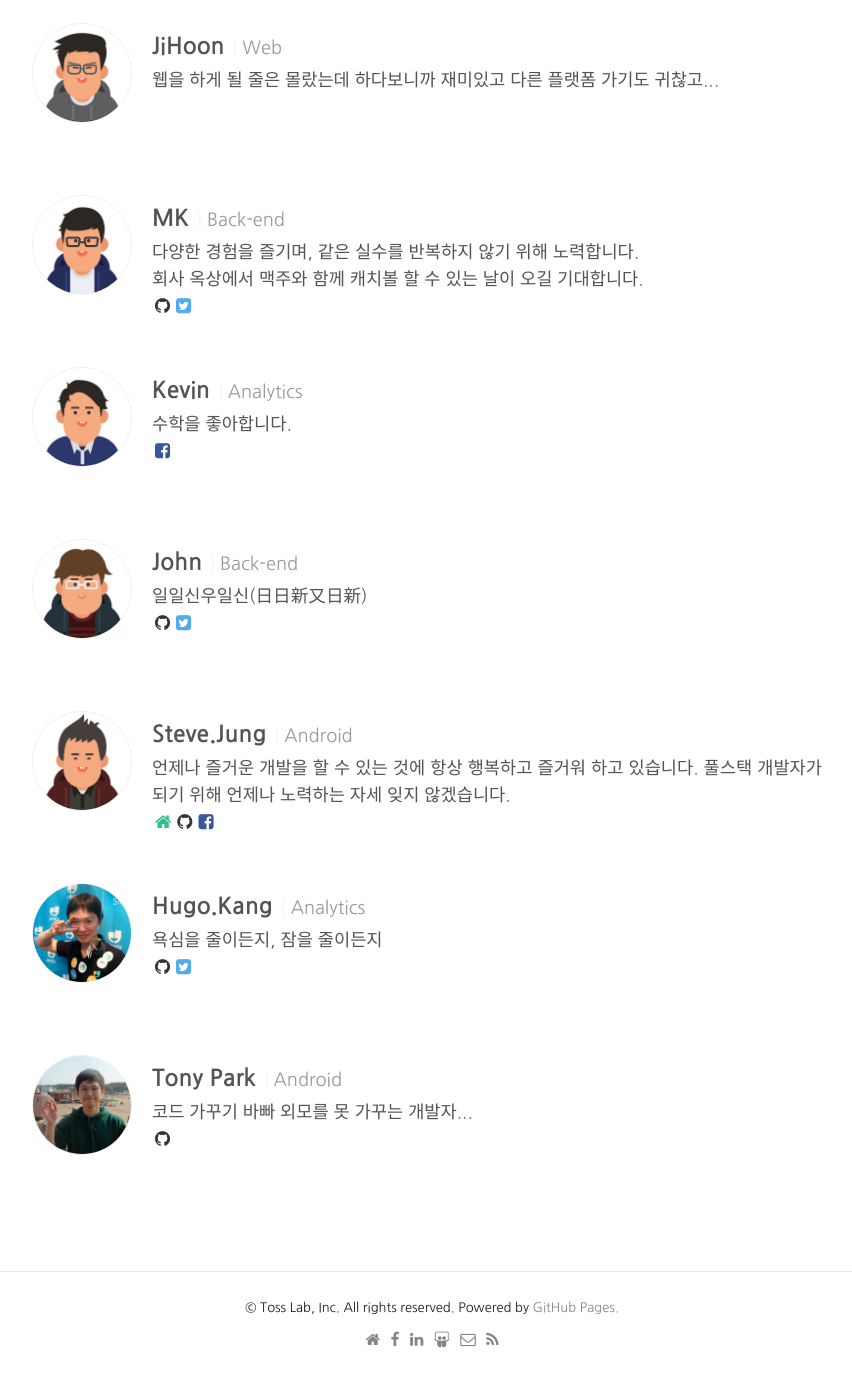
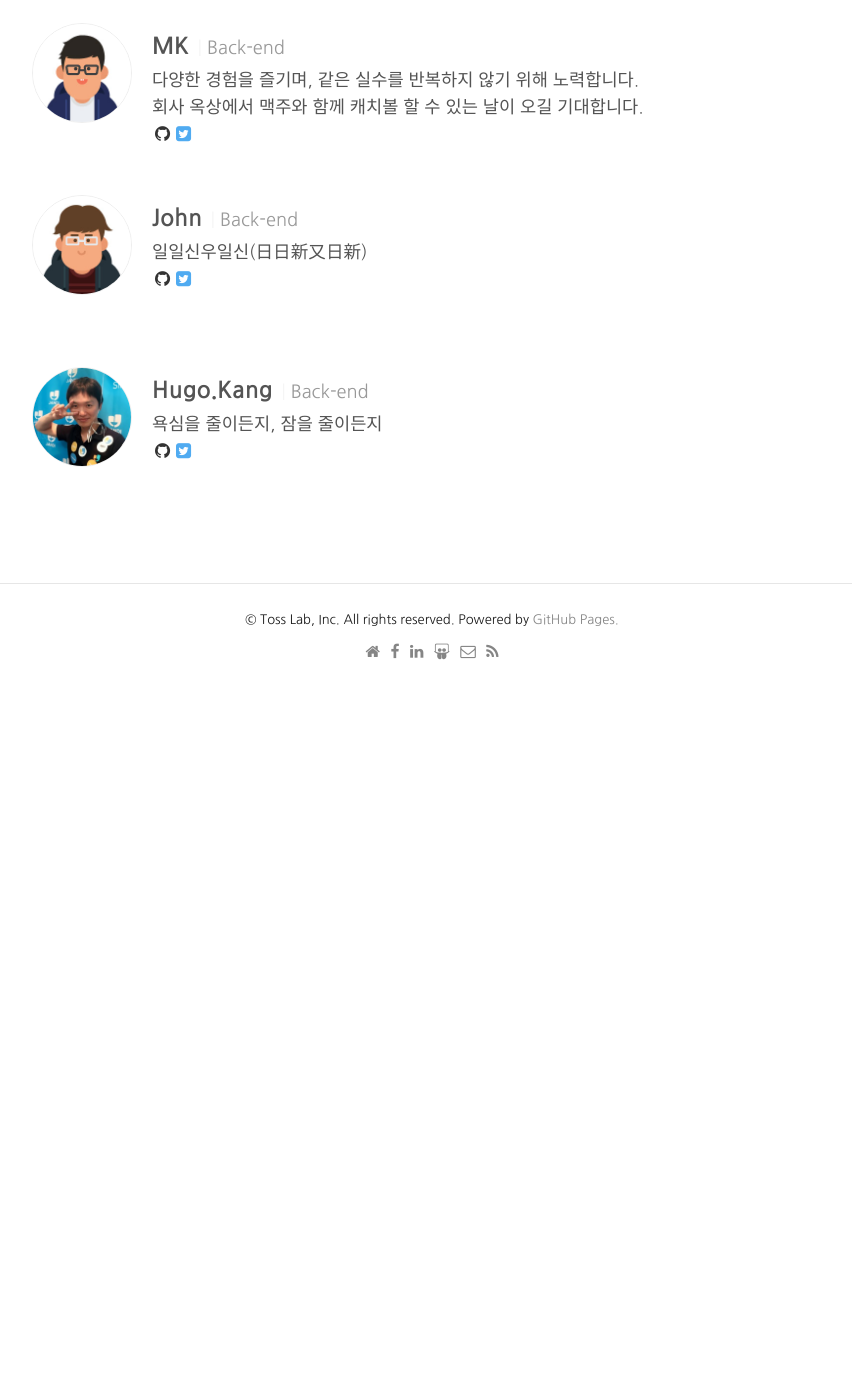
Before and after one commit to tosslab/tosslab.github.io, a Jekyll site: the page built from teams.html, in a window 1280 px wide and 1400 px high, scrolled down 988 px. Shown: the top 1387 px of the window, without its empty margins (208-1060 px from the left). Built offline with Jekyll 4.4.1, drawn with Linux system fonts in a browser that asks for light colours; comment, search, counter and statistics services are not loaded; after the commit the page ends 1700 px from its top, so only the background shows below that; some of the changed text lies outside the part shown.

Commit message:
고마워요 Steve & Tony

```diff
--- a/_data/authors.yml
+++ b/_data/authors.yml
@@ -1,11 +1,4 @@
 # Author details
-justin:
-    name: "최영근"
-    nickname: "Justin"
-    email: "justin@tosslab.com"
-    position: "CTO"
-    bio: "개발자 한분한분 성심껏 모시겠습니다."
-    facebook: "choizak"
 gyu:
     name: "김봉규"
     nickname: "Gyu"
@@ -26,13 +19,6 @@
     bio: "다양한 경험을 즐기며, 같은 실수를 반복하지 않기 위해 노력합니다.<br>회사 옥상에서 맥주와 함께 캐치볼 할 수 있는 날이 오길 기대합니다."
     twitter: "akamk87"
     github: "agileup"
-kevin:
-    name: "이수환"
-    nickname: "Kevin"
-    email: "kevin@tosslab.com"
-    position: "Analytics"
-    bio: "수학을 좋아합니다."
-    facebook: "suehwan"
 john:
     name: "강준수"
     nickname: "John"
@@ -50,11 +36,12 @@
     blog: "https://medium.com/@jsuch2362"
     facebook: "steve.SU.J"
     github: "ZeroBrain"
+    isexist: 0
 hugo:
     name: "강한구"
     nickname: "Hugo.Kang"
     email: "hugo.kang@tosslab.com"
-    position: "Analytics"
+    position: "Back-end"
     bio: "욕심을 줄이든지, 잠을 줄이든지"
     twitter: "kgcrom"
     github: "kgcrom"
@@ -65,3 +52,4 @@
     position: "Android"
     bio: "코드 가꾸기 바빠 외모를 못 가꾸는 개발자..."
     github: "tonyjs"
+    isexist: 0
--- a/teams.html
+++ b/teams.html
@@ -21,6 +21,8 @@
 	<h1>팀원들 소개</h1>
 	{% for authors in site.data.authors %}
 	{% assign author = authors[1] %}
+	{% if author.isexist == 0%}
+	{% else %}
 	<div class="author">
 		{% include profile.md %}
 		<h3>
@@ -34,5 +36,6 @@
 			{% include social-link.md %}
 		</p>
 	</div>
+	{% endif %}
 	{% endfor %}
 </section>
```
